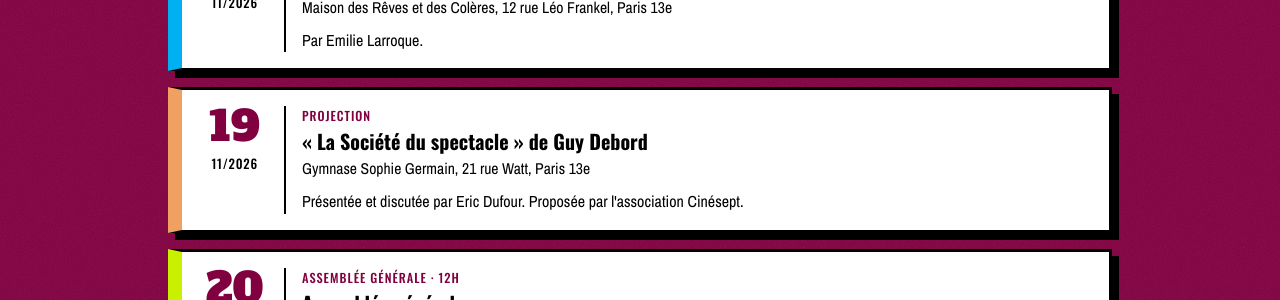
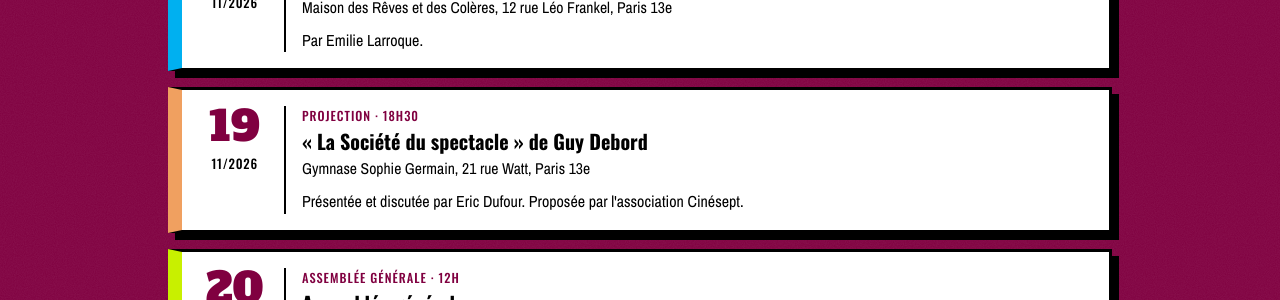
Before and after one commit to Paris7enLutte/paris7enlutte.github.io, a Jekyll site: the page built from agenda.html, in a window 1280 px wide. Shown: the part 581-881 px from the top of the page. Built offline with Jekyll 4.4.1, drawn with Linux system fonts in a browser that asks for light colours.

Commit message:
Agenda : projection à 18h30

```diff
--- a/_data/agenda.yml
+++ b/_data/agenda.yml
@@ -17,6 +17,7 @@
   description: "Par Emilie Larroque."
 
 - date: 2026-11-19
+  heure: "18h30"
   titre: "« La Société du spectacle » de Guy Debord"
   type: Projection
   lieu: "Gymnase Sophie Germain, 21 rue Watt, Paris 13e"
```
